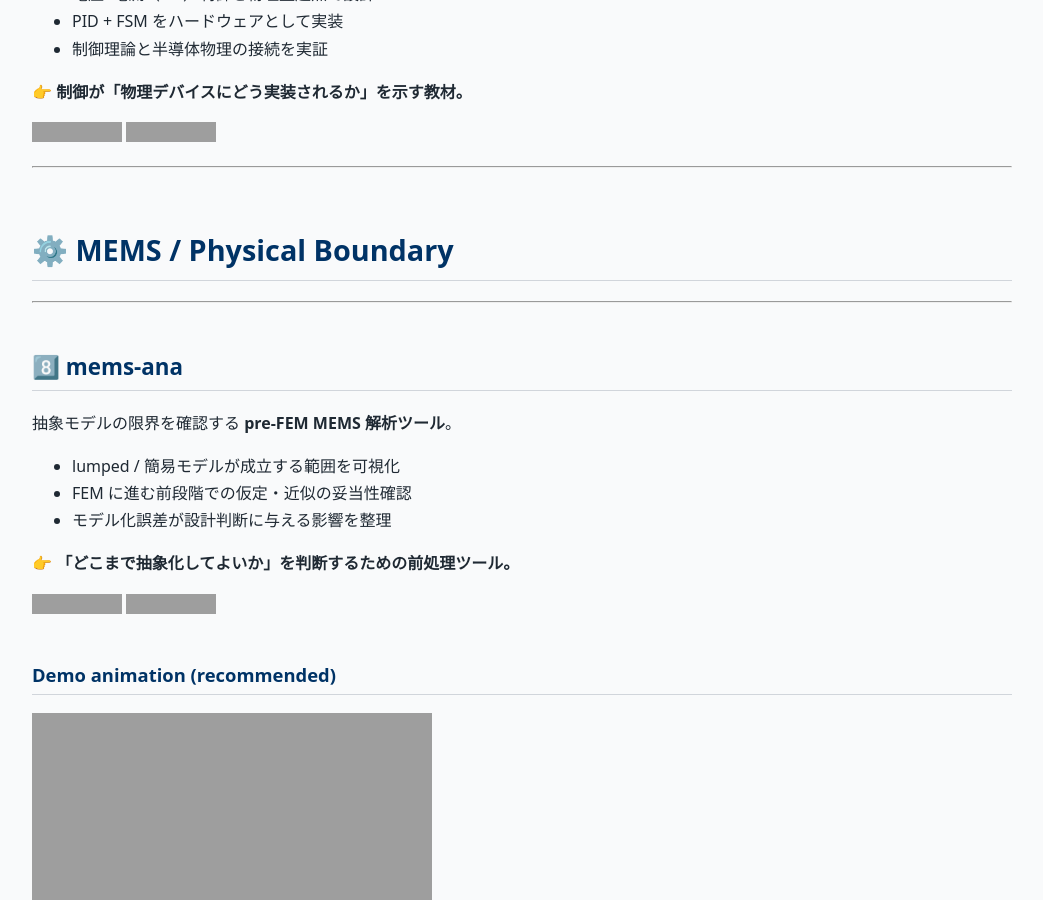
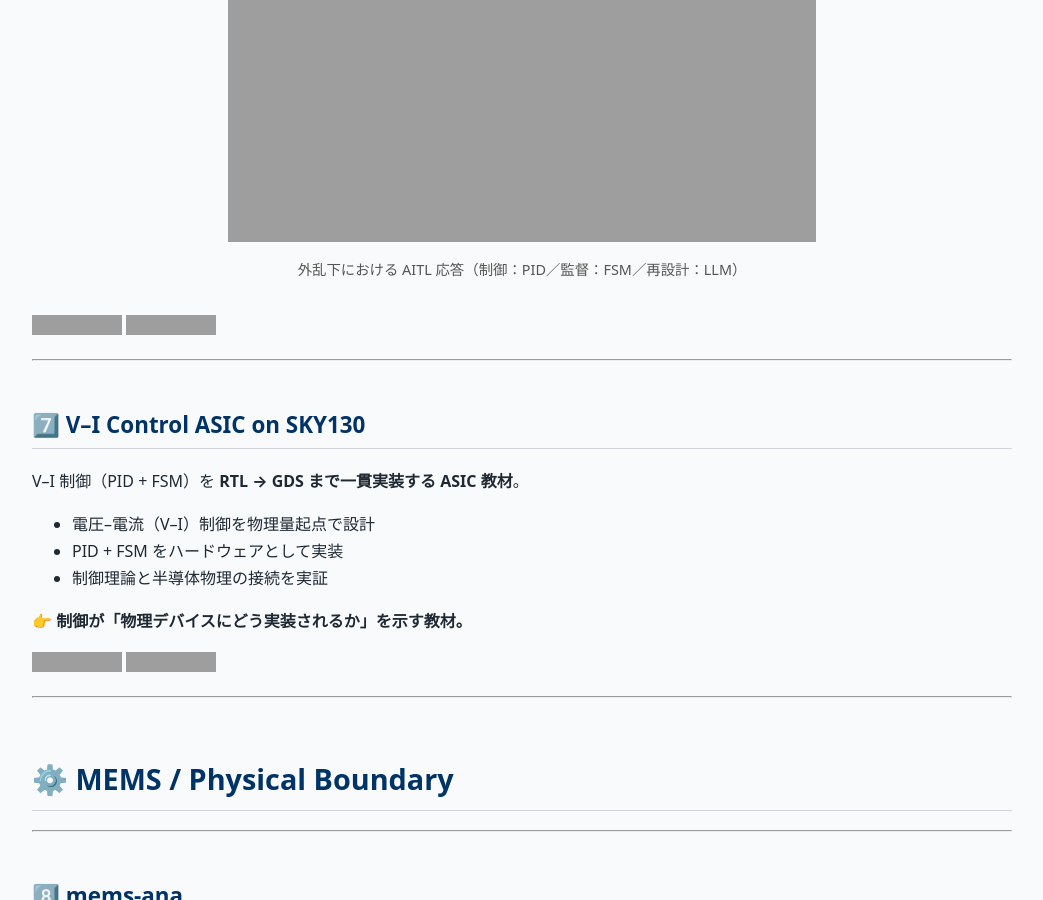
Before and after one commit to Samizo-AITL/Samizo-AITL.github.io, a Jekyll site: the page built from portal/index.md, in a window 1280 px wide and 900 px high, scrolled down 11181 px. Shown: the whole window, without its empty margins (118-1161 px from the left). Built offline with Jekyll 4.4.1, drawn with Linux system fonts in a browser that asks for light colours; grey boxes are pictures that could not be loaded.

Commit message:
Update index.md

```diff
--- a/portal/index.md
+++ b/portal/index.md
@@ -315,6 +315,17 @@
 
 👉 **LLMが制御を置き換えないことを示す最小実証。**
 
+<figure style="text-align:center; margin:2rem auto;">
+  <img
+    src="https://samizo-aitl.github.io/aitl-controller-a-type/data/aitl_full_demo_ideal.png"
+    alt="AITL System Response (PID controlled, FSM supervised, LLM triggered)"
+    style="width:60%; max-width:100%;"
+  />
+  <figcaption style="font-size:0.9rem; color:#555; margin-top:0.5rem;">
+    外乱下における AITL 応答（制御：PID／監督：FSM／再設計：LLM）
+  </figcaption>
+</figure>
+
 [![Site](https://img.shields.io/badge/View-Site-brightgreen?logo=github)](https://samizo-aitl.github.io/aitl-controller-a-type/)
 [![Repo](https://img.shields.io/badge/View-Repo-blue?logo=github)](https://github.com/Samizo-AITL/aitl-controller-a-type)
 
```
